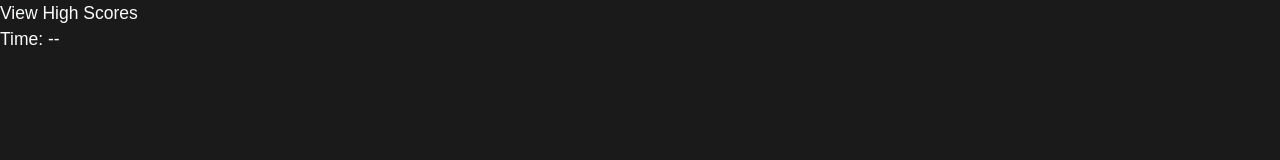
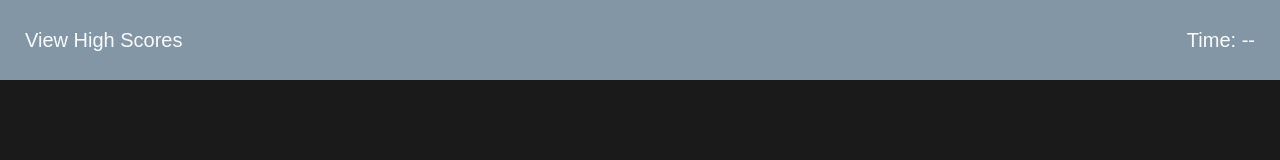
Before and after one commit to ikubiti/code-quiz, a plain HTML site: page index.html in a window 1280 px wide. Drawn offline with Linux system fonts and the light colour scheme.

Commit message:
added semantic html elements and css rules

```diff
--- a/assets/css/style.css
+++ b/assets/css/style.css
@@ -1,22 +1,9 @@
 /* Setting up variables for ease of future maintenance */
 :root {
-  --body-color: hsl(0, 0%, 10%);
+  --bg-primary: hsl(0, 0%, 10%);
   --accent-color: hsl(360, 81%, 50%);
-  --text-color: hsl(206, 17%, 58%);
-
-/* --body-color: hsl(204, 45%, 98%);
---accent-color: hsl(360, 91%, 36%);
---text-color: hsl(206, 17%, 20%); */
-  --dim-white: #f9fbfd;
-}
-
-/* For browsers default dark theme */
-@media (prefers-color-scheme: dark) {
-  :root {
-  --body-color: hsl(0, 0%, 10%);
-  --accent-color: hsl(360, 81%, 50%);
-  --text-color: hsl(206, 17%, 58%);
-  }
+  --text-primary: #f9fbfd;
+  --bg-secondary: hsl(206, 17%, 58%);
 }
 
 /* set 1rem to 10px instead of native 16px
@@ -39,8 +26,8 @@ body {
   font-size: 1.75rem;
   line-height: 1.5;
   font-family: Arial, Helvetica, sans-serif;
-  background-color: var(--body-color);
-  color: var(--dim-white);
+  background-color: var(--bg-primary);
+  color: var(--text-primary);
 }
 
 /* Inherit fonts for inputs and buttons */
@@ -53,7 +40,6 @@ select {
 
 h1, h2, h3, h4, h5, h6 {
   margin-bottom: 0.625rem;
-  color: var(--text-color);
   font-weight: 700;
   line-height: 1.1;
 }
@@ -87,14 +73,27 @@ p {
 }
 
 /* Main Style starts here */
+header {
+  padding: 2.5rem;
+  text-align: center;
+  background-color: var(--bg-secondary);
+  margin-bottom: 1rem;
+}
 
-
-
+main {
+  text-align: center;
+}
 
 /* using a mobile-first approach, */
 /* Set point for tablet screens */
 @media screen and (min-width: 768px) {
-
+  header {
+    display: flex;
+    margin: 0 auto;
+    justify-content: space-between;
+    margin-bottom: 2rem;
+    font-size: 2rem;
+  }
 }
 
 /* media query for larger screens */
```
